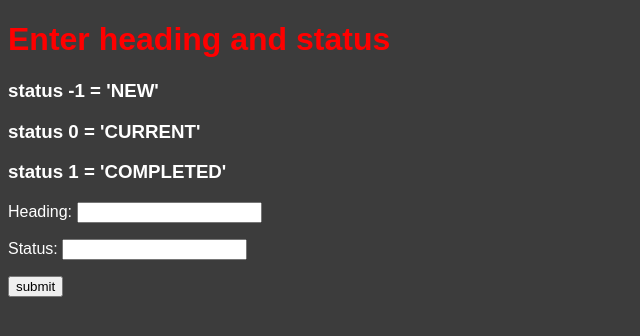
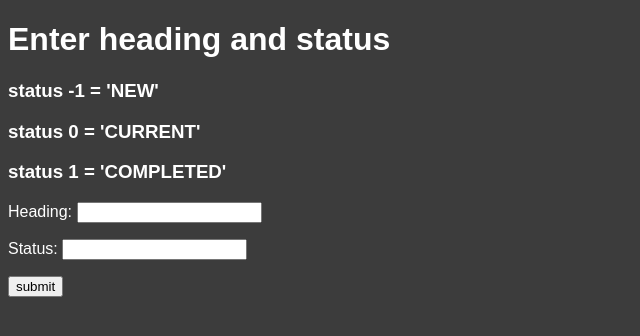
Before and after one commit to mranish592/MINDSPACE, a Django app: page /create/ in a window 1280 px wide. Shown: the top 336 px of the page, without its empty margins (0-640 px from the left). Run offline with Django 3.2, Linux system fonts and the light colour scheme.

Commit message:
minor css

```diff
--- a/mindspace_website/static/css/styles.css
+++ b/mindspace_website/static/css/styles.css
@@ -3,6 +3,7 @@ body{
   background-color: #3C3C3C;
   color: white;
 }
-h1{
-  color: red;
+
+a{
+  color: white;
 }
```
Also changed, not shown: mindspace_website/templates/mindspace_app/base.html (line endings or trailing spaces).
